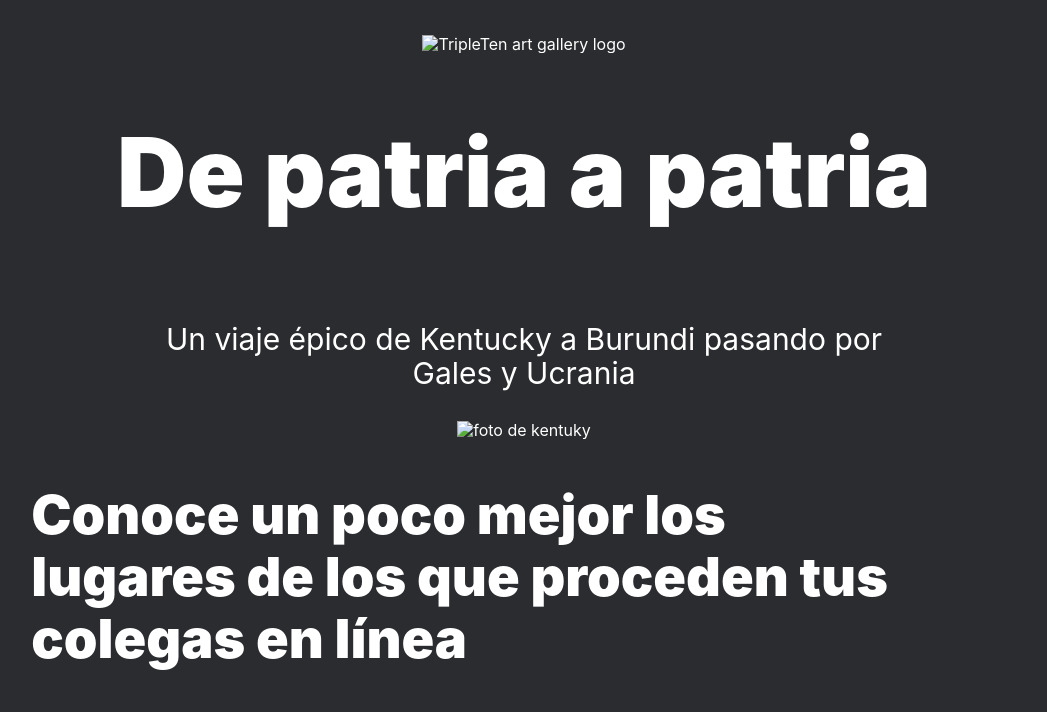
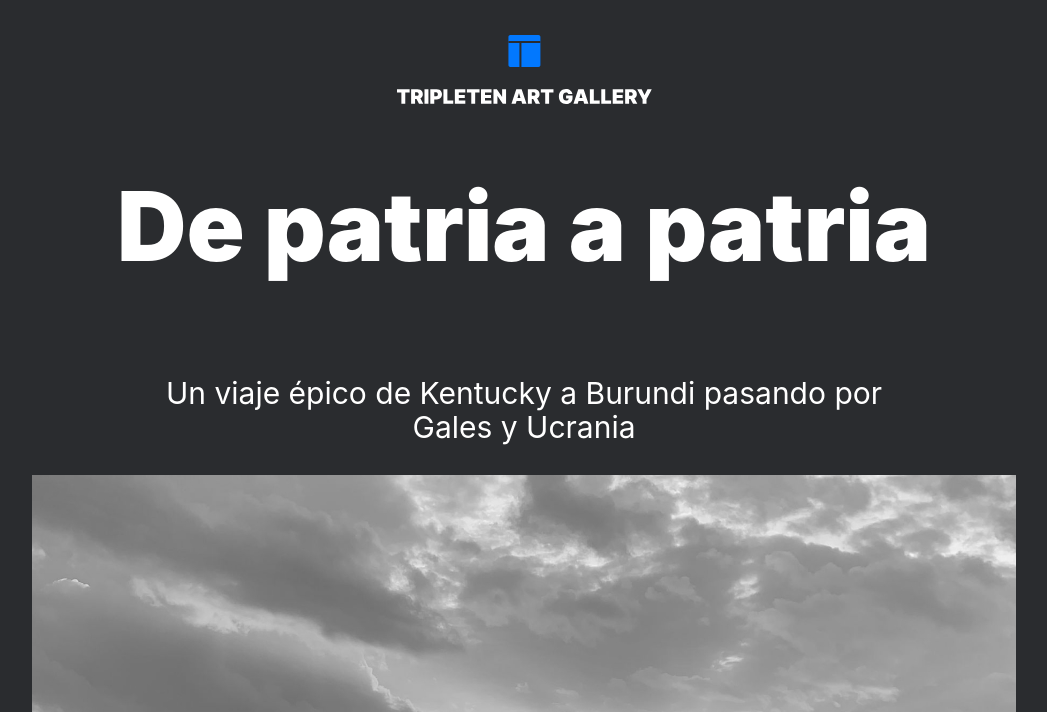
Before and after one commit to Genarohp7/web_project_homeland, a plain HTML site: page index.html in a window 1280 px wide. Shown: the top 712 px of the page, without its empty margins (116-1163 px from the left). Drawn offline with Linux system fonts and the light colour scheme; the site is published under a folder, as on GitHub Pages, so addresses that start at the root find nothing.

Commit message:
Correccion de rutas de imagenes

```diff
--- a/index.html
+++ b/index.html
@@ -22,7 +22,7 @@
       <header class="header">
         <div class="header__logo">
           <img
-            src="/image/logo.svg"
+            src="./image/logo.svg"
             alt="TripleTen art gallery logo"
             class="header__img"
           />
@@ -33,7 +33,7 @@
               Un viaje épico de Kentucky a Burundi pasando por Gales y Ucrania
             </p>
             <img
-              src="/image/__image.jpg"
+              src="./image/__image.jpg"
               alt="foto de kentuky"
               class="header__main-image"
             />
```
